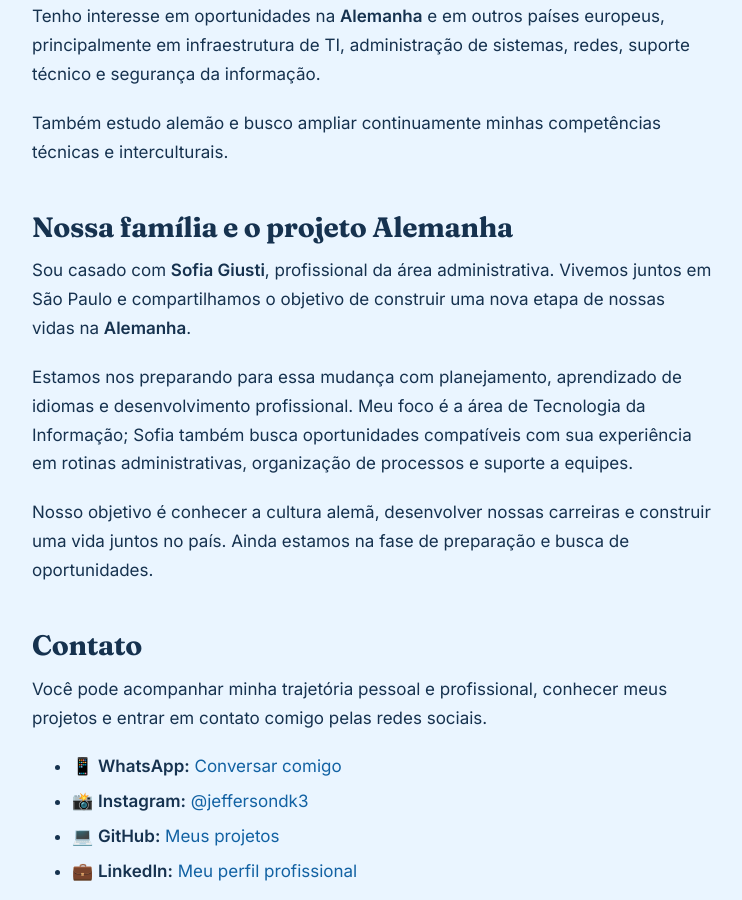
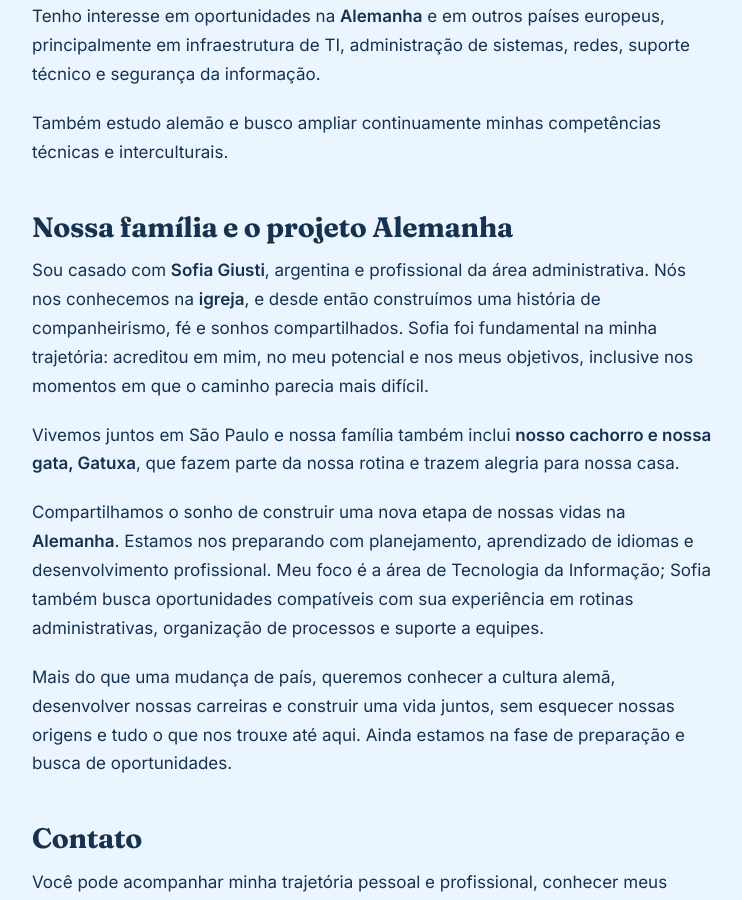
Before and after one commit to jeffersondk3/jeffersondk3.github.io, a Jekyll site: the page built from sobre.md, in a window 1280 px wide and 900 px high, scrolled down 1602 px. Shown: the whole window, without its empty margins (268-1010 px from the left). Built offline with Jekyll 4.4.1, drawn with Linux system fonts in a browser that asks for light colours.

Commit message:
Atualiza seção sobre família, Sofia e projeto Alemanha

```diff
--- a/sobre.md
+++ b/sobre.md
@@ -50,11 +50,13 @@ Também estudo alemão e busco ampliar continuamente minhas competências técni
 
 ## Nossa família e o projeto Alemanha
 
-Sou casado com **Sofia Giusti**, profissional da área administrativa. Vivemos juntos em São Paulo e compartilhamos o objetivo de construir uma nova etapa de nossas vidas na **Alemanha**.
+Sou casado com **Sofia Giusti**, argentina e profissional da área administrativa. Nós nos conhecemos na **igreja**, e desde então construímos uma história de companheirismo, fé e sonhos compartilhados. Sofia foi fundamental na minha trajetória: acreditou em mim, no meu potencial e nos meus objetivos, inclusive nos momentos em que o caminho parecia mais difícil.
 
-Estamos nos preparando para essa mudança com planejamento, aprendizado de idiomas e desenvolvimento profissional. Meu foco é a área de Tecnologia da Informação; Sofia também busca oportunidades compatíveis com sua experiência em rotinas administrativas, organização de processos e suporte a equipes.
+Vivemos juntos em São Paulo e nossa família também inclui **nosso cachorro e nossa gata, Gatuxa**, que fazem parte da nossa rotina e trazem alegria para nossa casa.
 
-Nosso objetivo é conhecer a cultura alemã, desenvolver nossas carreiras e construir uma vida juntos no país. Ainda estamos na fase de preparação e busca de oportunidades.
+Compartilhamos o sonho de construir uma nova etapa de nossas vidas na **Alemanha**. Estamos nos preparando com planejamento, aprendizado de idiomas e desenvolvimento profissional. Meu foco é a área de Tecnologia da Informação; Sofia também busca oportunidades compatíveis com sua experiência em rotinas administrativas, organização de processos e suporte a equipes.
+
+Mais do que uma mudança de país, queremos conhecer a cultura alemã, desenvolver nossas carreiras e construir uma vida juntos, sem esquecer nossas origens e tudo o que nos trouxe até aqui. Ainda estamos na fase de preparação e busca de oportunidades.
 
 ## Contato
 
```
